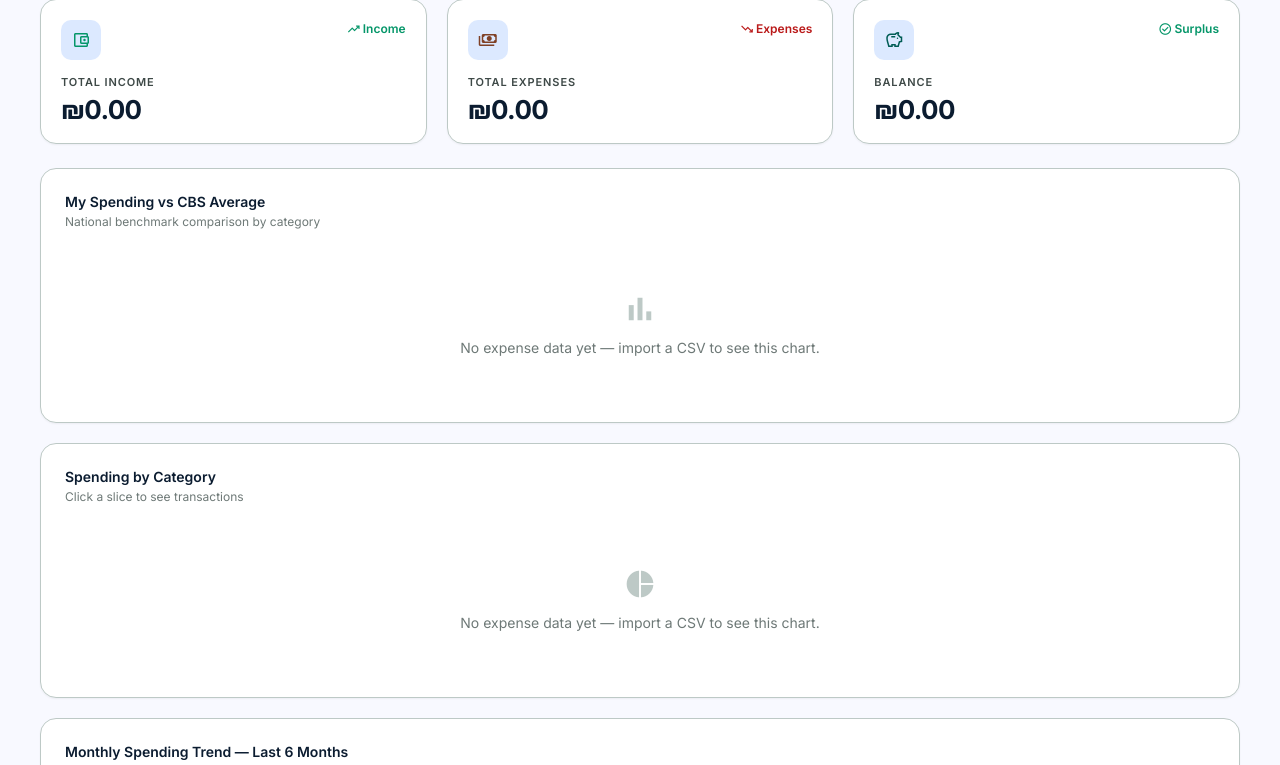
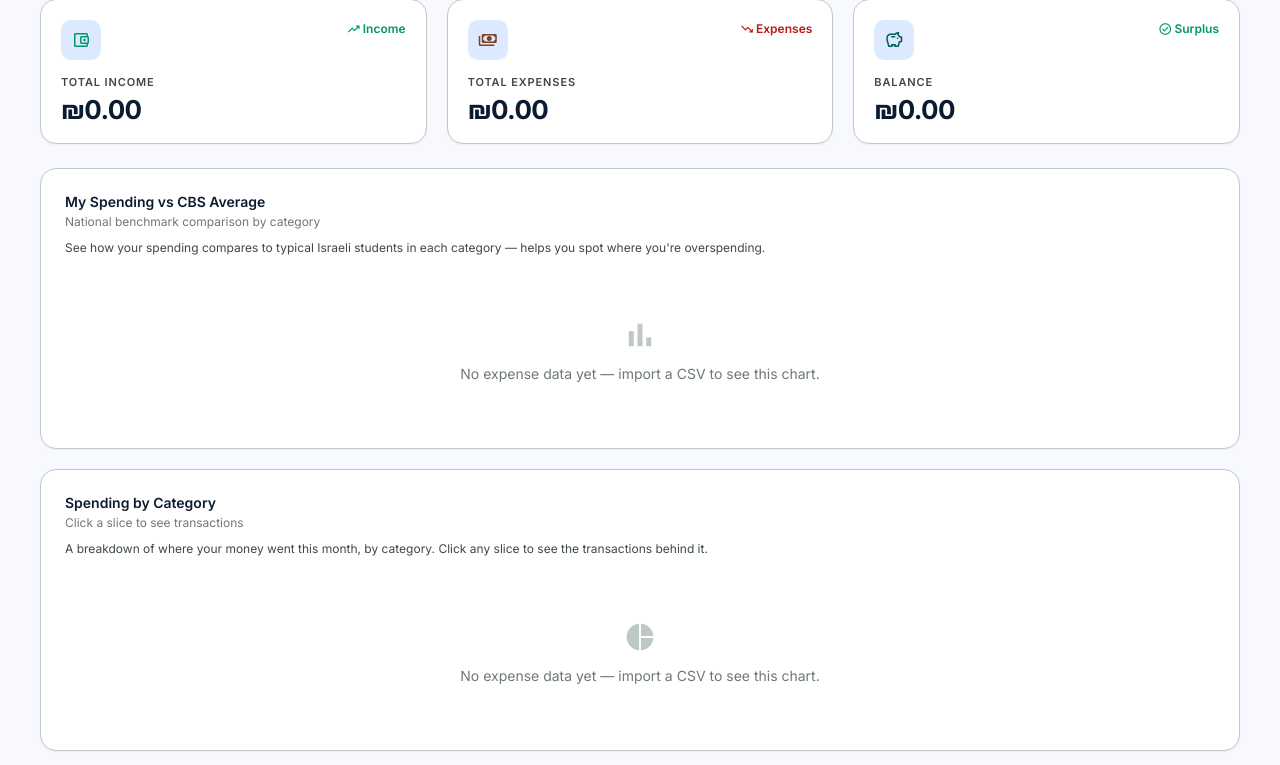
Before and after one commit to leenabuleil04-ctrl/smartbudget-bi, a Flask app: page /dashboard in a window 1280 px wide. Shown: the part 257-1022 px from the top of the page. Run offline with Flask 3, Linux system fonts and the light colour scheme; the visitor is signed in with stand-in values (Sample User, id 1).

Commit message:
Add explanatory captions to dashboard charts
Co-Authored-By: Claude Sonnet 4.6 <noreply@anthropic.com>

```diff
--- a/templates/dashboard.html
+++ b/templates/dashboard.html
@@ -238,6 +238,12 @@
     font-size: 12px;
     color: var(--outline);
     margin-top: 2px;
+  }
+  .chart-caption {
+    font-size: 12px;
+    color: var(--on-surface-variant);
+    line-height: 1.55;
+    margin: 8px 0 0;
   }
   .sc-icon .material-symbols-outlined {
     font-size: 22px;
@@ -596,6 +602,7 @@
       <div>
         <div class="sc-title">My Spending vs CBS Average</div>
         <div class="sc-sub">National benchmark comparison by category</div>
+        <p class="chart-caption">See how your spending compares to typical Israeli students in each category — helps you spot where you're overspending.</p>
       </div>
     </div>
     {% if metrics.total_expenses > 0 %}
@@ -613,6 +620,7 @@
       <div>
         <div class="sc-title">Spending by Category</div>
         <div class="sc-sub">Click a slice to see transactions</div>
+        <p class="chart-caption">A breakdown of where your money went this month, by category. Click any slice to see the transactions behind it.</p>
       </div>
     </div>
     {% if metrics.total_expenses > 0 %}
```
